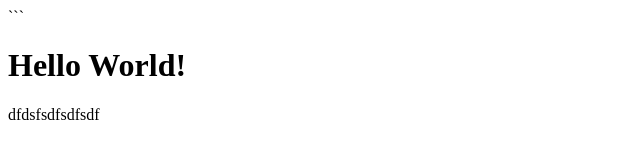
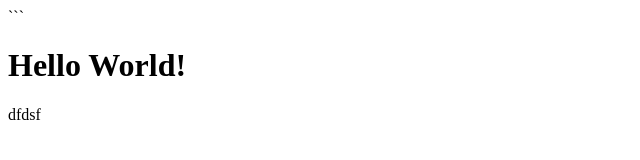
Before and after one commit to TemoAlelishvili/tutorial-2, a plain HTML site: page index.html in a window 1280 px wide. Shown: the full height of the page, 0-640 px from the left. Drawn offline with Linux system fonts and the light colour scheme.

```diff
--- a/index.html
+++ b/index.html
@@ -9,4 +9,4 @@
   <h1>Hello World!</h1>
 </body>
 </html>
-dfdsfsdfsdfsdf
+dfdsf
```
